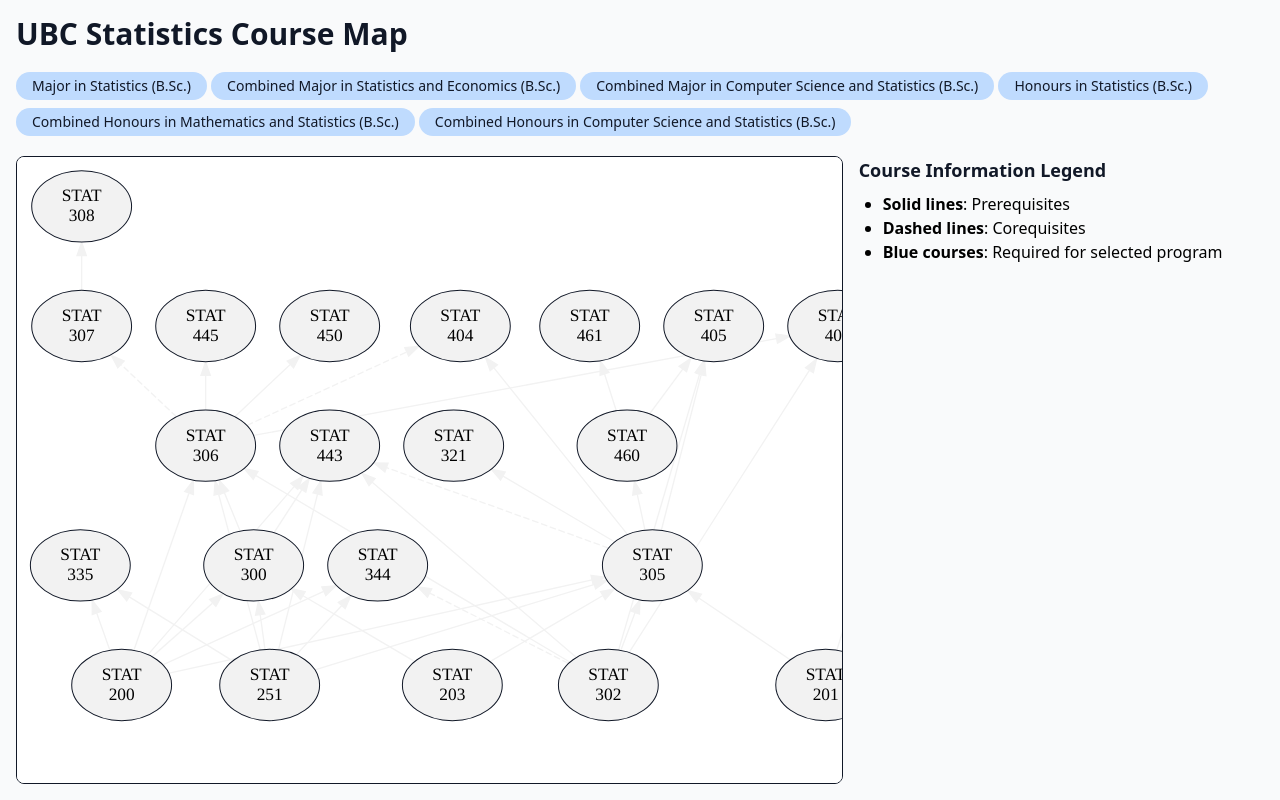
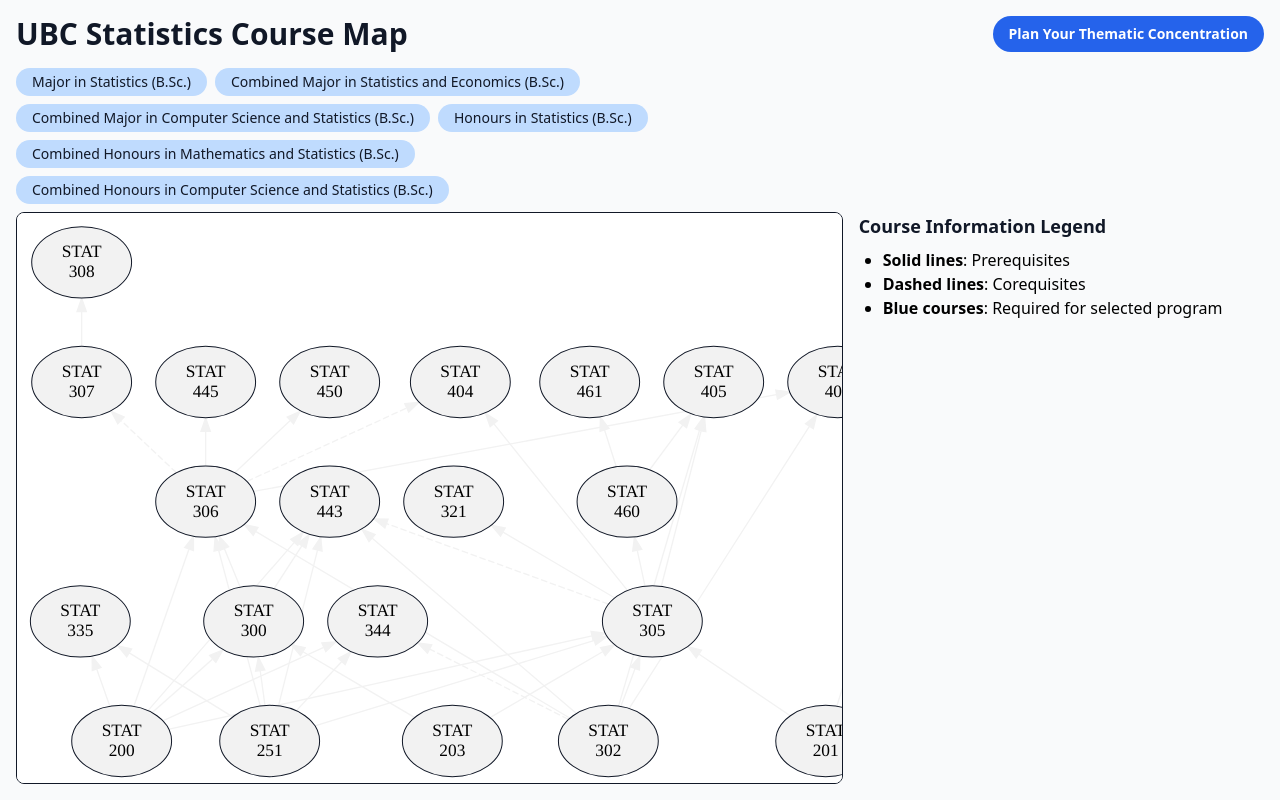
Before and after one commit to qtzan/ubc-stats-planner, a Flask app: page / in a window 1280 px wide. Run offline with Flask 3, Linux system fonts and the light colour scheme; some libraries are stand-ins or nearby versions.

Commit message:
Created thematic concentration page with details

```diff
--- a/app.py
+++ b/app.py
@@ -111,5 +111,9 @@ def index():
     programs = loadPrograms('programs.json')
     return render_template("index.html", courseMap=courseMap, courseData=courseData, programs=programs)
 
+@app.route('/thematic-concentration')
+def thematic_concentration():
+    return render_template("thematic_concentration.html")
+
 if __name__ == '__main__':
     app.run(debug=True)
--- a/templates/index.html
+++ b/templates/index.html
@@ -17,20 +17,28 @@
 <body class="p-4 bg-gray-50 w-full min-h-screen md:max-h-screen flex flex-col gap-y-4">
 
 	<!-- Title and Subtitle -->
-	<div>
+	<div class="flex items-center justify-between">
 		<h1 class="text-gray-900 text-3xl font-bold mb">UBC Statistics Course Map</h1>
+		<a
+			href="/thematic-concentration"
+			class="rounded-full py-2 px-4 text-sm font-semibold cursor-pointer bg-blue-600 hover:bg-blue-700 text-white whitespace-nowrap"
+		>
+			Plan Your Thematic Concentration
+		</a>
+	</div>
 
-	</div>
+	<!-- Course Map and Information Section -->
+	<div class="md:grid md:grid-cols-3 md:grid-rows-[auto_1fr] gap-x-4 gap-y-2 flex-1 min-w-0 min-h-0">
 
 		<!-- Program selection buttons styled with TailwindCSS and Alpine.js -->
 		<div
 			id="program-buttons"
-		class="flex flex-col md:block"
+			class="col-span-2 flex flex-wrap content-start gap-2"
 			data-programs='{{ programs | tojson }}'
 		>
 			{% for program in programs %}
 				<div
-				class="program-button rounded-full py-1 px-4 mx-[0.5] my-1 inline-block text-sm cursor-pointer bg-blue-200 hover:bg-blue-300 text-gray-900"
+					class="program-button rounded-full py-1 px-4 text-sm text-center cursor-pointer bg-blue-200 hover:bg-blue-300 text-gray-900"
 					data-program="{{ program.program }}"
 				>
 					{{program.program}}
@@ -38,15 +46,12 @@
 			{% endfor %}
 		</div>
 
-	<!-- Course Map and Information Section -->
-	<div class="md:grid md:grid-cols-3 gap-x-4 flex-1 min-w-0 min-h-0">
-
 		<!-- Course Map SVG generated in app.py -->
-		<div class="rounded-lg border border-gray-900 col-span-2 flex-row bg-white overflow-auto h-full p-2">
+		<div class="rounded-lg border border-gray-900 col-span-2 row-start-2 flex-row bg-white overflow-auto h-full p-2">
 			{{ courseMap | safe }}
 		</div>
 
-		<div class="col-span-1 overflow-auto">
+		<div class="col-span-1 row-start-2 overflow-auto">
 
 			<!-- Course Information Legend (hidden on mobile)-->
 			<div class="hidden md:block">
```
Also changed, not shown: templates/thematic_concentration.html (added, +37 -0 lines). Lines whose indentation alone changed are shown as unchanged.
